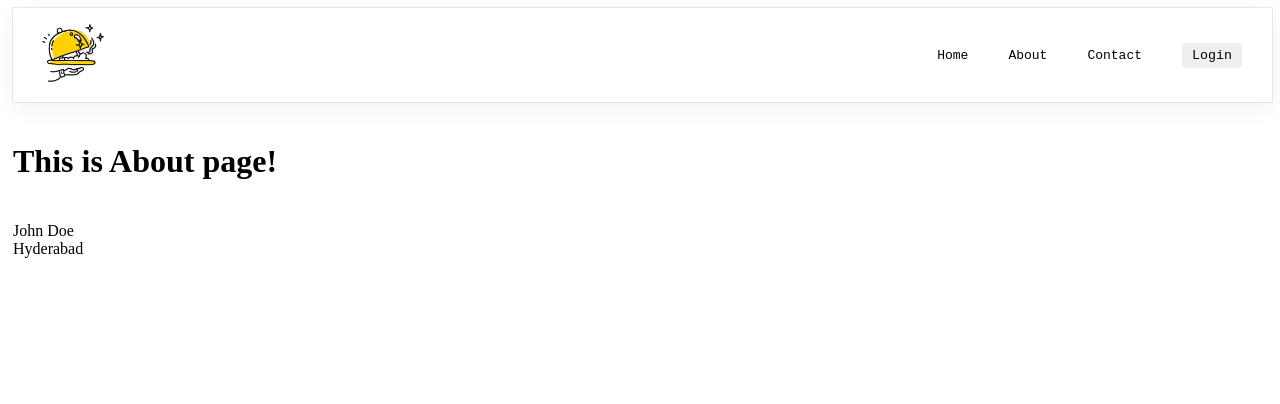
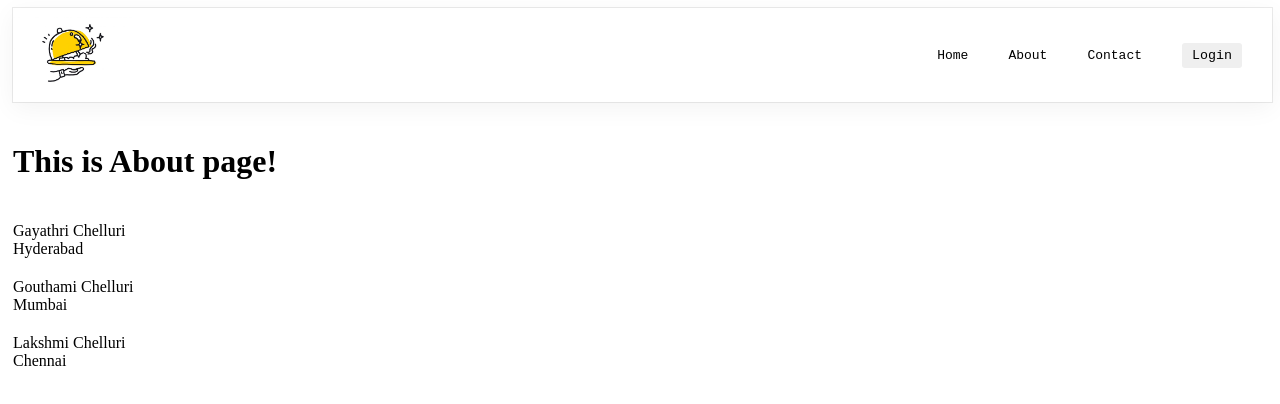
Before and after one commit to gayathrichelluri/namaste-react, a React (Vite) app: page /about in a window 1280 px wide. Shown: the top 404 px of the page. Built offline with nearby package versions, Linux system fonts and the light colour scheme.

Commit message:
08 - render and commit phase of react (lifecycle order)

```diff
--- a/src/components/About/index.js
+++ b/src/components/About/index.js
@@ -18,7 +18,9 @@ class About extends React.Component {
         return (
             <>
                 <h1>This is About page!</h1>
-                <User name={'John Doe'} location={'Hyderabad'} />
+                <User id={'First Child'} name={'Gayathri Chelluri'} location={'Hyderabad'} />
+                <User id={'Second Child'} name={'Gouthami Chelluri'} location={'Mumbai'} />
+                <User id={'Third Child'} name={'Lakshmi Chelluri'} location={'Chennai'} />
             </>
         );
     }
```
Also changed, not shown: src/components/User/index.js (+4 -4 lines).
